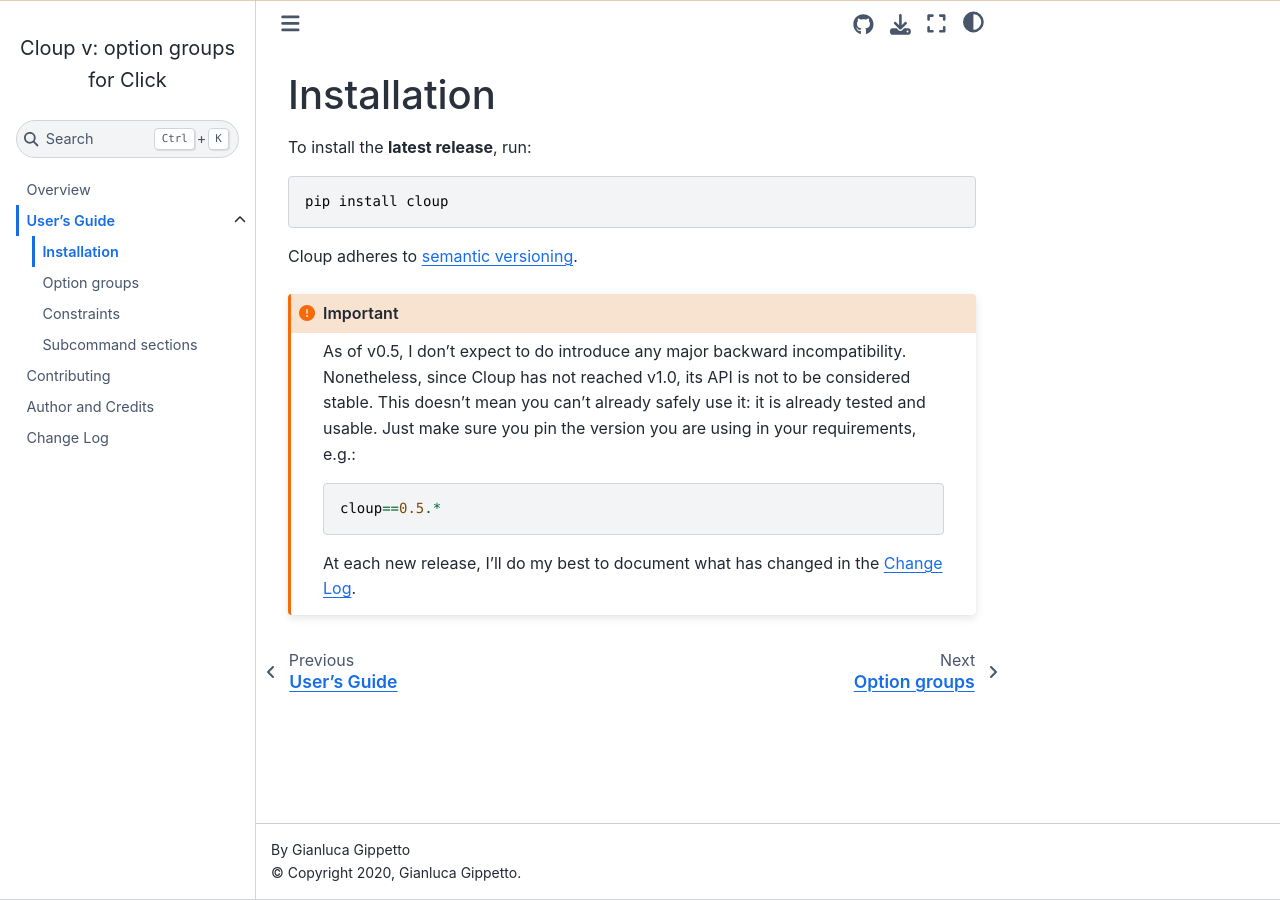
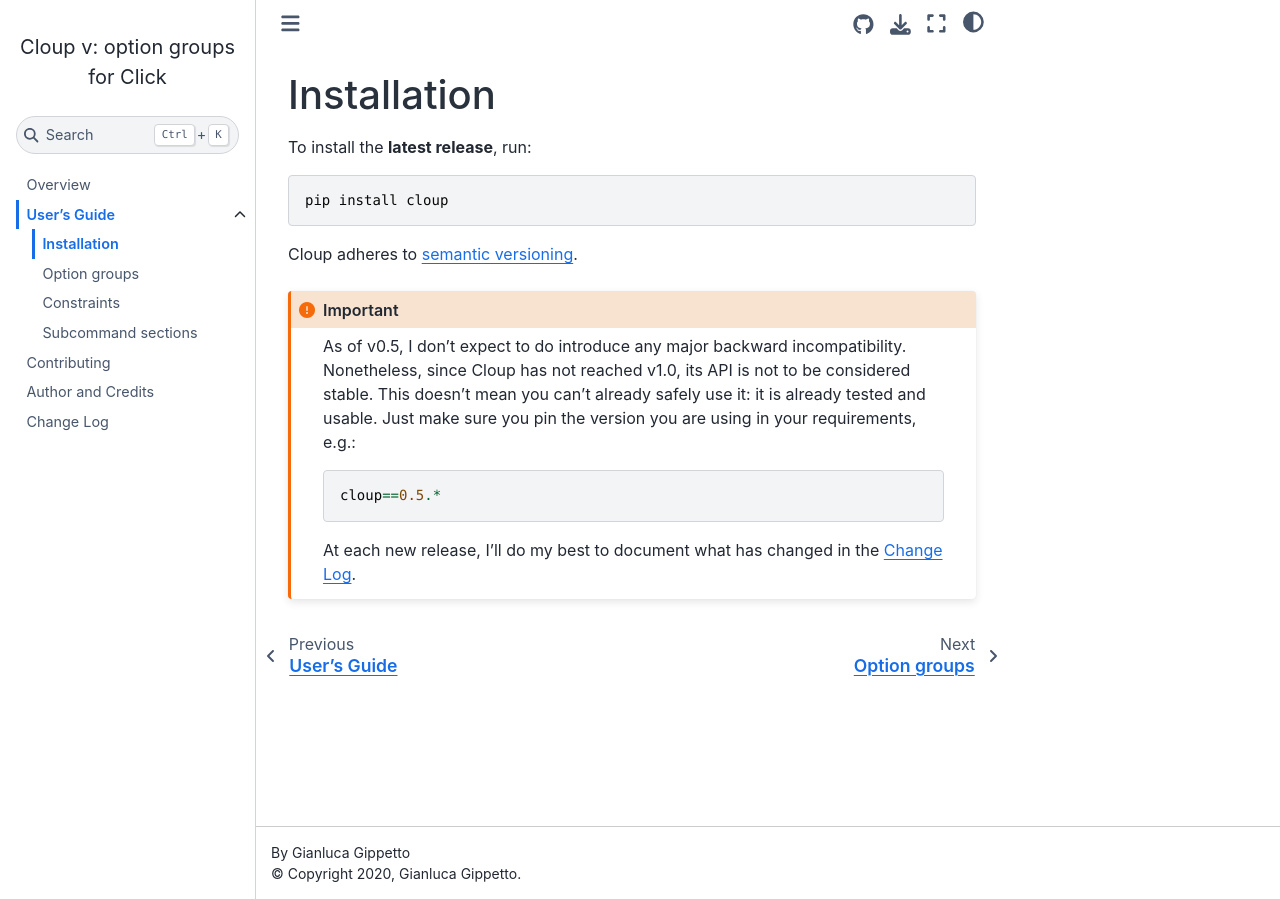
Before and after one commit to janluke/cloup, a Sphinx documentation site: the page built from docs/pages/installation.rst, in a window 1280 px wide. Built offline with Sphinx 7.4.7 and the Sphinx Book theme 1.1.4, drawn with Linux system fonts in a browser that asks for light colours; pages that are not in the unit, such as notebooks, are missing from menus; the version number could not be read and is left out.

Commit message:
Docs(css): change line-height of body and code blocks

```diff
--- a/docs/_static/styles/theme-overrides.css
+++ b/docs/_static/styles/theme-overrides.css
@@ -5,7 +5,7 @@
 
 body {
     font-size: medium;
-    line-height: 1.6;
+    line-height: 1.5;
 }
 
 p {
@@ -117,3 +117,7 @@
     font-weight: bold;
     text-decoration: underline;
 }
+
+.highlight pre {
+    line-height: 140%;
+}
```
